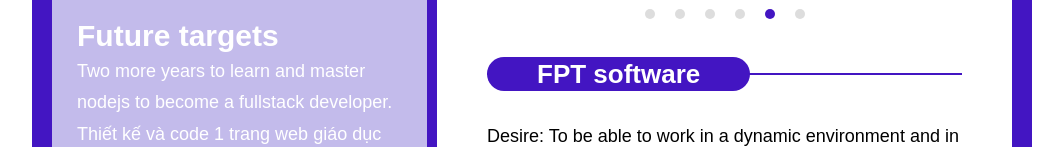
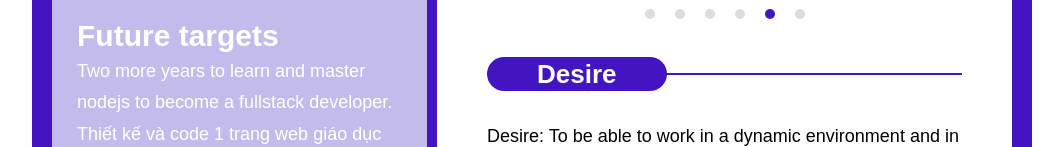
Before and after one commit to thanhcuong57/CV, a plain HTML site: page en/index.html in a window 1280 px wide. Shown: the part 957-1104 px from the top of the page, without its empty margins (108-1171 px from the left). Drawn offline with Linux system fonts and the light colour scheme.

Commit message:
edit text

```diff
--- a/en/index.html
+++ b/en/index.html
@@ -137,7 +137,7 @@
                             </div>
                         </li>
                     </ul>
-                    <h2 class="ttl-main wow fadeInUp"><span>FPT software</span></h2>
+                    <h2 class="ttl-main wow fadeInUp"><span>Desire</span></h2>
                     <p class="wow fadeInUp">Desire: To be able to work in a dynamic environment and in the right position of frontend developer.</p>
                     <p class="wow fadeInUp">What can bring the company: work hard to bring the best out of the products that you create.</p>
                 </div>
```
Also changed, not shown: index.html (+1 -1 lines).
